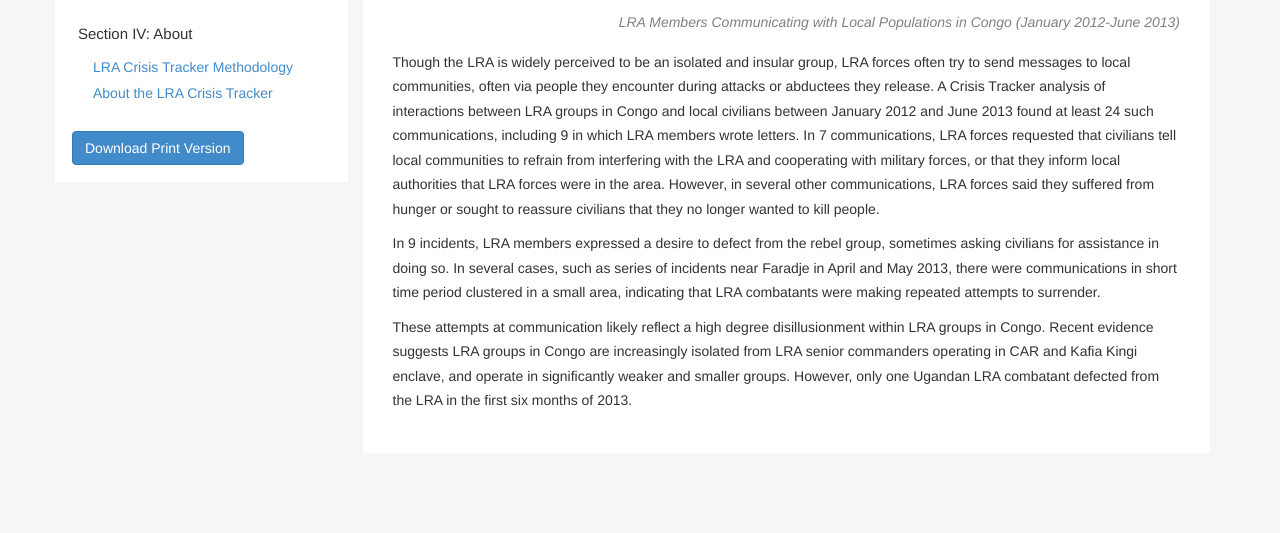
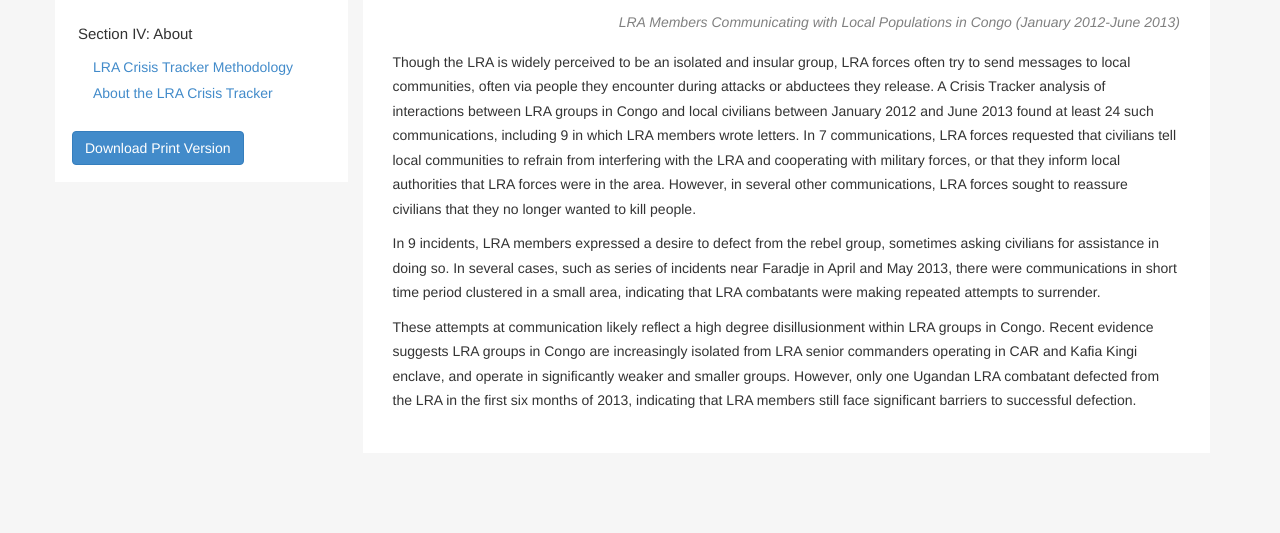
Before and after one commit to theresolve/reports, a Jekyll site: the page built from _posts/midyear-2013/2013-06-30-comm-with-populations.html, in a window 1280 px wide. Shown: the part 788-1321 px from the top of the page. Built offline with Jekyll 4.4.1, drawn with Linux system fonts in a browser that asks for light colours; Markdown is read by kramdown in place of the engine named in the settings; comment, search, counter and statistics services are not loaded.

Commit message:
Updated 2013-06-30-comm-with-populations.html

```diff
--- a/_posts/midyear-2013/2013-06-30-comm-with-populations.html
+++ b/_posts/midyear-2013/2013-06-30-comm-with-populations.html
@@ -10,9 +10,9 @@ category: "midyear-2013"
   <iframe width='100%' height='500' frameborder='0' src='http://theresolve.cartodb.com/viz/596afc14-1103-11e3-bf7c-178b8e5f4147/embed_map?title=false&description=false&search=false&shareable=false&cartodb_logo=true&layer_selector=false&legends=true&scrollwheel=false&sublayer_options=1&sql=&sw_lat=3.052753821574483&sw_lon=25.3125&ne_lat=5.62691931174213&ne_lon=30.585937499999996'></iframe>
   <div class="caption">LRA Members Communicating with Local Populations in Congo (January 2012-June 2013) </div>
 
-  <p>Though the LRA is widely perceived to be an isolated and insular group, LRA forces often try to send messages to local communities, often via people they encounter during attacks or abductees they release. A Crisis Tracker analysis of interactions between LRA groups in Congo and local civilians between January 2012 and June 2013 found at least 24 such communications, including 9 in which LRA members wrote letters. In 7 communications, LRA forces requested that civilians tell local communities to refrain from interfering with the LRA and cooperating with military forces, or that they inform local authorities that LRA forces were in the area. However, in several other communications, LRA forces said they suffered from hunger or sought to reassure  civilians that they no longer wanted to kill people.</p>
+  <p>Though the LRA is widely perceived to be an isolated and insular group, LRA forces often try to send messages to local communities, often via people they encounter during attacks or abductees they release. A Crisis Tracker analysis of interactions between LRA groups in Congo and local civilians between January 2012 and June 2013 found at least 24 such communications, including 9 in which LRA members wrote letters. In 7 communications, LRA forces requested that civilians tell local communities to refrain from interfering with the LRA and cooperating with military forces, or that they inform local authorities that LRA forces were in the area. However, in several other communications, LRA forces sought to reassure  civilians that they no longer wanted to kill people.</p>
 
 In 9 incidents, LRA members expressed a desire to defect from the rebel group, sometimes asking civilians for assistance in doing so. In several cases, such as series of incidents near Faradje in April and May 2013, there were communications in short time period clustered in a small area, indicating that LRA combatants were making repeated attempts to surrender.</p>
 
-<p>These attempts at communication likely reflect a high degree disillusionment within LRA groups in Congo. Recent evidence suggests LRA groups in Congo are increasingly isolated from LRA senior commanders operating in CAR and Kafia Kingi enclave, and operate in significantly weaker and smaller groups. However, only one Ugandan LRA combatant defected from the LRA in the first six months of 2013.</p>
+<p>These attempts at communication likely reflect a high degree disillusionment within LRA groups in Congo. Recent evidence suggests LRA groups in Congo are increasingly isolated from LRA senior commanders operating in CAR and Kafia Kingi enclave, and operate in significantly weaker and smaller groups. However, only one Ugandan LRA combatant defected from the LRA in the first six months of 2013, indicating that LRA members still face significant barriers to successful defection.</p>
 </div>
```
